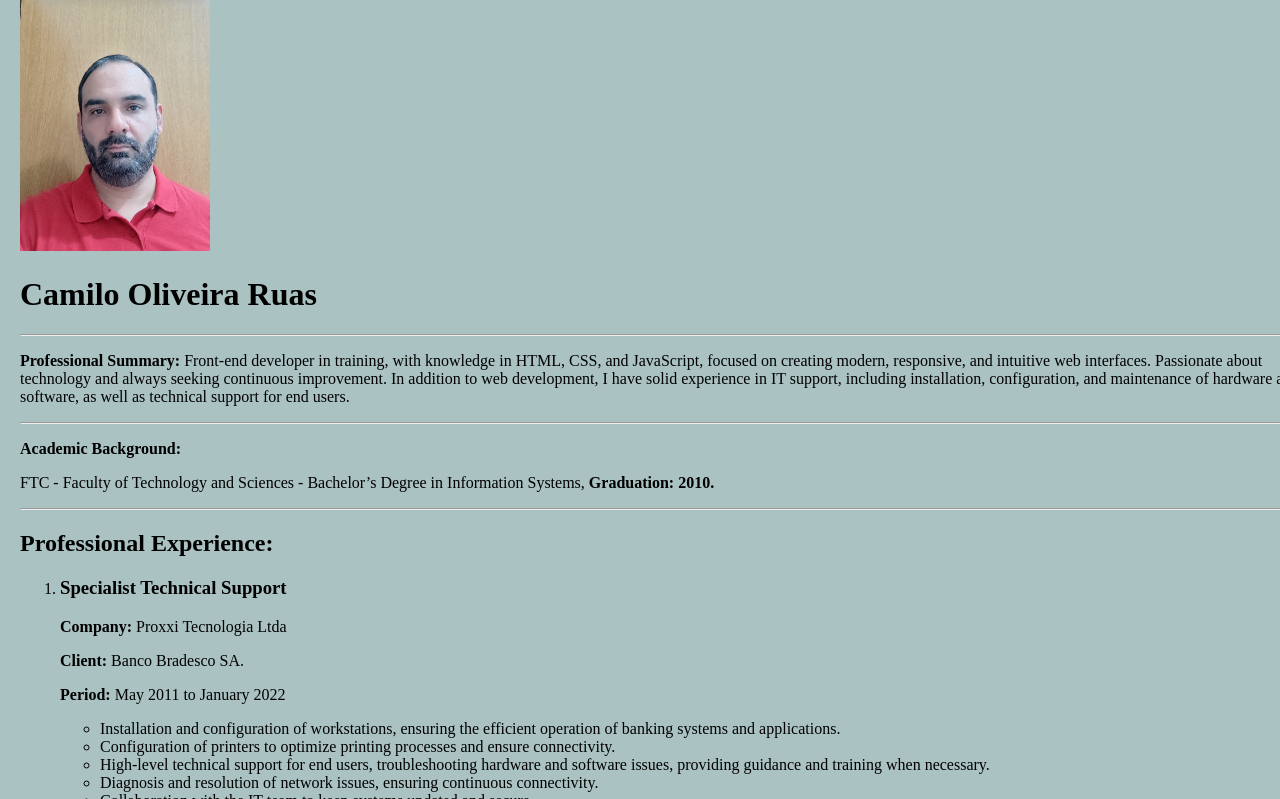
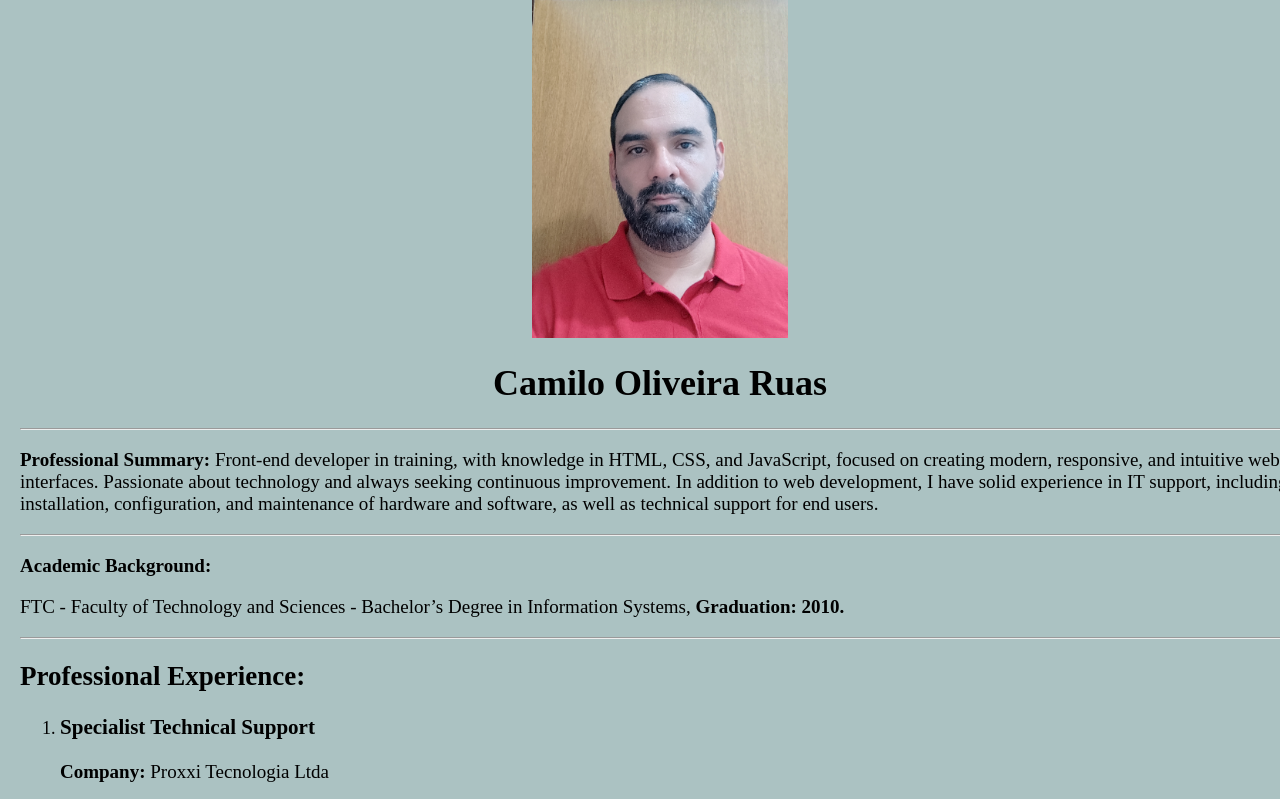
Before and after one commit to Camiloruas/Capstone-Project-1, a plain HTML site: page public/curriculo_en.html in a window 1280 px wide. Shown: the top 799 px of the page. Drawn offline with Linux system fonts and the light colour scheme.

Commit message:
Update styles.css

```diff
--- a/styles.css
+++ b/styles.css
@@ -9,7 +9,34 @@
         body
         {
             font-family: 'Times New Roman', Times, serif;
+            font-size: 18px;
             width: 100%;
             margin: 0 auto;
             padding: 0 20px;
+            border-top-left-radius: 10px;
         }
+        img
+        {
+            width: 20%;
+            height: auto;
+            margin: 0 auto;
+            display: block;
+        }
+        h1
+        {
+            text-align: center;
+            font-size: 2em;
+            color: #000000;
+        }
+        p
+        {
+
+            font-size: 19px;
+            color: #000000;
+        }
+        h2
+        {
+
+            font-size: 1.5em;
+            color: #000000;
+        }
```
